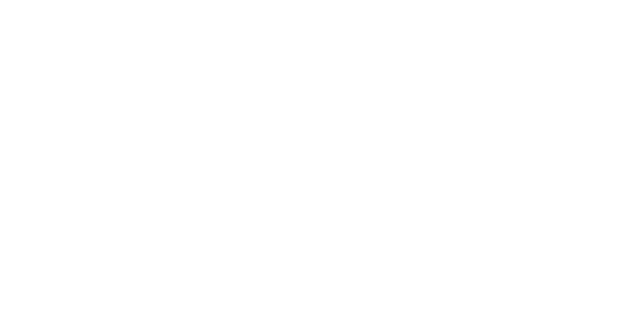
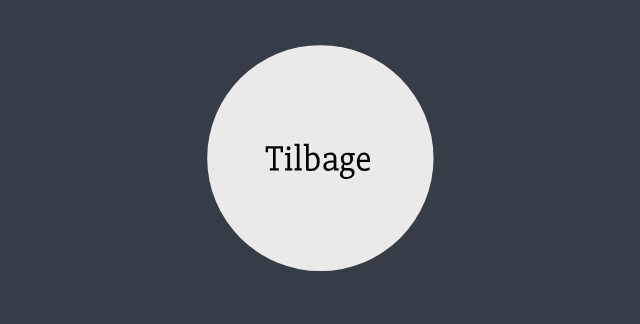
Before and after one commit to annalundstroem/sikkertrafik_ny, a plain HTML site: page video.html in a window 1280 px wide. Shown: the whole page, without its empty margins (318-958 px from the left). Drawn offline with Linux system fonts and the light colour scheme.

Commit message:
baggrundsfarve

```diff
--- a/styles.css
+++ b/styles.css
@@ -418,9 +418,4 @@ video {
     }
 
 
-
-
-
-
-
 }
--- a/video.html
+++ b/video.html
@@ -0,0 +1,24 @@
+<!DOCTYPE html>
+<html lang="">
+
+<head>
+    <meta charset="utf-8">
+    <meta name="viewport" content="width=device-width, initial-scale=1.0">
+    <title></title>
+    <link rel="stylesheet" href="styles.css">
+</head>
+
+<body id="videohtml">
+
+
+    <div class="tilbage_knap">
+
+        <a href="index.html"><img src="pics/tilbage_knap.svg" alt="tilbage_knap"></a>
+
+    </div>
+
+
+
+</body>
+
+</html>
```
